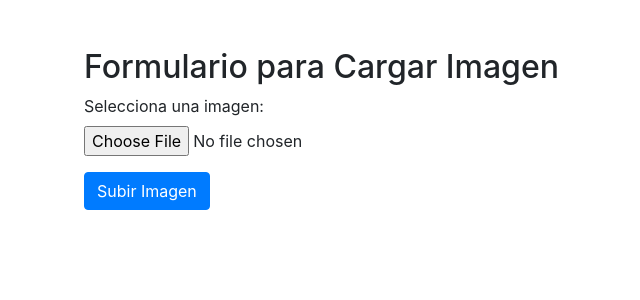
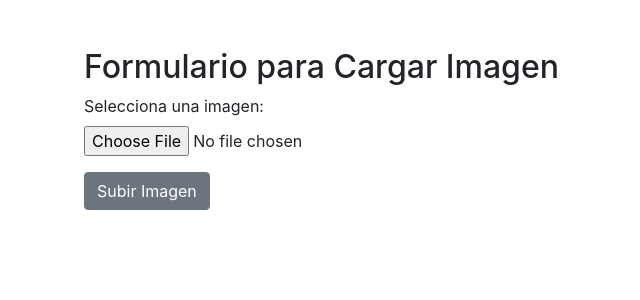
Before and after one commit to his4herhandez/ec2-instance, a PHP site: page / in a window 1280 px wide. Shown: the top 300 px of the page, without its empty margins (1-641 px from the left). Run offline with PHP 8.4, Linux system fonts and the light colour scheme.

Commit message:
cambiar color a boton principal de carga de imagen

```diff
--- a/public/index.php
+++ b/public/index.php
@@ -15,7 +15,7 @@
                 <label for="image">Selecciona una imagen:</label>
                 <input type="file" class="form-control-file" id="image" name="image" required>
             </div>
-            <button type="submit" class="btn btn-primary">Subir Imagen</button>
+            <button type="submit" class="btn btn-secondary">Subir Imagen</button>
         </form>
     </div>
 
```
